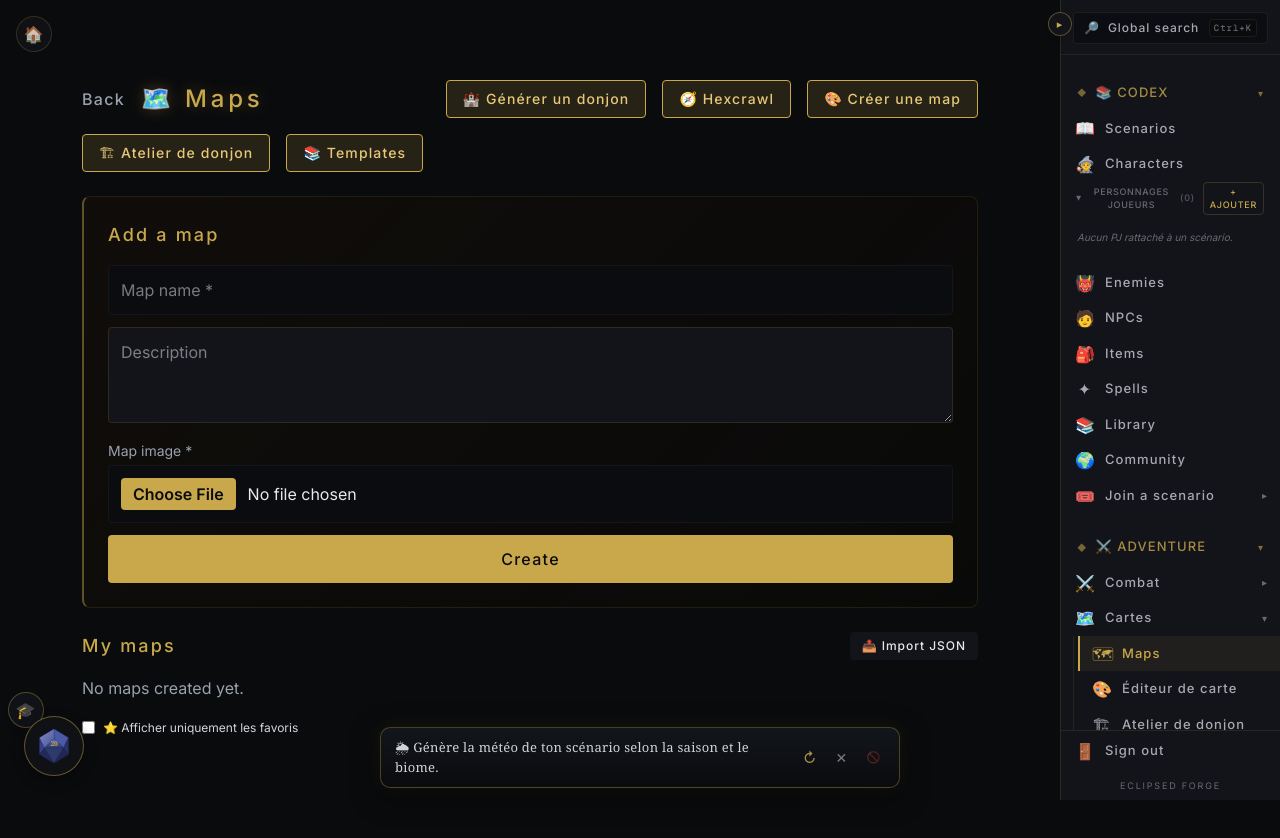
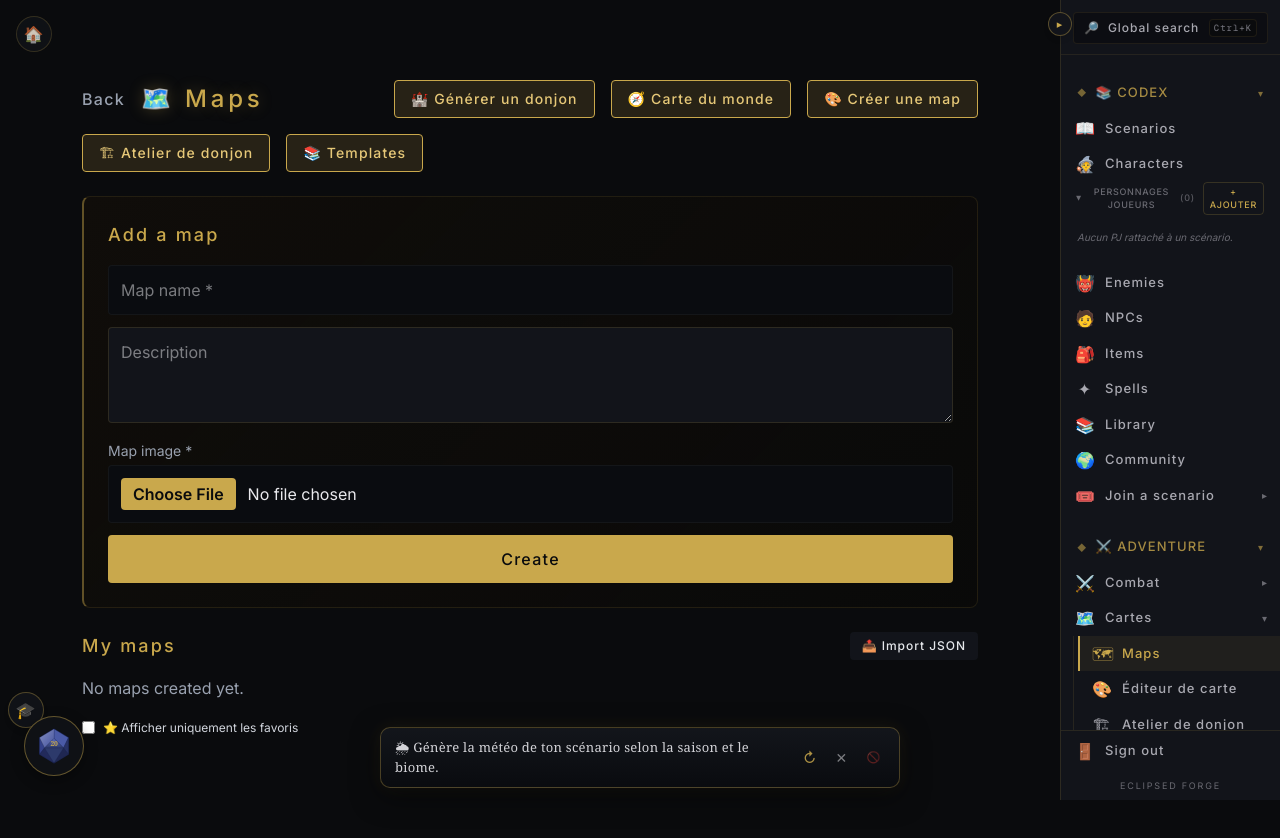
Before and after one commit to varda07/dnd-mj-app, a Next.js app: page /dashboard/maps in a window 1280 px wide. Shown: the top 838 px of the page. Built offline with nearby package versions, Linux system fonts and the light colour scheme.

Commit message:
Renommage hexcrawl vers carte du monde hub exploration

```diff
--- a/app/ROADMAP_CORRECTIONS_V1_VAGUE2.md
+++ b/app/ROADMAP_CORRECTIONS_V1_VAGUE2.md
@@ -212,8 +212,9 @@ Produire un RAPPORT D'AUDIT avec recommandations avant toute suppression.
   - « Préparer un combat » inchangé.
 - **Étape 1 — Réorganisation nav** (`Sidebar.tsx`) :
   - Le hub « Cartes & Exploration » devient **« Cartes »** (Maps, Éditeur, Atelier, Générateur uniquement).
-  - Nouveau hub **« 🧭 Exploration & monde »** = Hexcrawl + Exploration (concepts distincts, sortis de Cartes).
+  - Nouveau hub **« 🌍 Univers »** = Carte du monde + Exploration (concepts distincts, sortis de Cartes).
 - **Étape 2 — Templates de donjons retiré de la nav** : `maps/templates` n'est plus dans la sidebar mais **reste accessible** depuis la page Maps (bouton 📚 Templates). Aucune route/logique supprimée.
+- **Renommage « Hexcrawl » → « Carte du monde »** (UI uniquement) : sidebar, bouton page Maps, titre de la page `maps/hexcrawl`, tip aléatoire. La **route** `/dashboard/maps/hexcrawl` et les **tables** `hexcrawl_maps`/`hex_tiles` restent inchangées (renommage visible seulement, zéro risque DB). Hub renommé **« Univers »** pour éviter la redondance « monde »/« exploration ».
 - `npm run build` ✅.
 
 ### F) 📐 PLAN DÉTAILLÉ — Chantier « Éditeur de cartes unifié » (À VALIDER, non commencé)
@@ -247,7 +248,7 @@ Produire un RAPPORT D'AUDIT avec recommandations avant toute suppression.
 - Lot 3 (petit) : sélecteur de création (Dessiner / Générer / Template) sur la page Maps + redirections.
 - Lot 4 (petit) : retrait des anciennes routes après validation.
 
-**➡️ À VALIDER avant de lancer le chantier. Les étapes 1 & 2 sont faites ; la fusion attend ton feu vert.**
+**✅ PLAN VALIDÉ par le user (2026-07-09).** À réaliser dans une **SESSION DÉDIÉE** (pas maintenant). Ce plan reste documenté ici tel quel comme référence du chantier.
 
 ---
 
--- a/app/components/RandomTip.tsx
+++ b/app/components/RandomTip.tsx
@@ -22,7 +22,7 @@ const TIPS = [
   '📔 À la fin d\'une session, génère un récap automatique depuis le menu scénario.',
   '👥 Suis des MJ pour voir leurs nouvelles créations dans ton flux communauté.',
   '🏆 Débloque des achievements en jouant : lance ton premier dé, ton premier combat…',
-  '⚡ Active le mode Hexcrawl pour un voyage tour-par-tour.',
+  '⚡ Ouvre la Carte du monde pour un voyage tour-par-tour en grille hexagonale.',
   '📌 Pose des marqueurs sur les cartes pour noter pièges, trésors, ennemis.',
   '🌫 Le brouillard de guerre se peint au pinceau sur les maps en présentation.',
   '🎵 La Sound Box te permet de jouer ambiances et musiques pendant la session.',
--- a/app/components/Sidebar.tsx
+++ b/app/components/Sidebar.tsx
@@ -315,10 +315,12 @@ export default function Sidebar() {
     { label: 'Atelier de donjon', icon: '🏗', href: '/dashboard/maps/builder' },
     { label: 'Générateur de donjon', icon: '🏰', href: '/dashboard/maps/generer-donjon' }
   ]
-  // Exploration & monde : Hexcrawl (grille hexa) + Exploration narrative — des
-  // concepts distincts des cartes de combat, sortis de « Cartes ».
+  // Univers : Carte du monde (ex-Hexcrawl, grille hexa) + Exploration narrative
+  // — concepts distincts des cartes de combat, sortis de « Cartes ». Nom de hub
+  // « Univers » choisi pour éviter la redondance avec « Carte du monde » /
+  // « Exploration ».
   const hubExplorationItems: NavItem[] = [
-    { label: 'Hexcrawl', icon: '🧭', href: '/dashboard/maps/hexcrawl' },
+    { label: 'Carte du monde', icon: '🧭', href: '/dashboard/maps/hexcrawl' },
     { label: t('adv_exploration'), icon: '🏞', href: '/dashboard/exploration' }
   ]
   const presentationItem: NavItem = {
@@ -716,7 +718,7 @@ export default function Sidebar() {
             <>
               {renderHub('hub_combat', '⚔️', 'Combat', hubCombatItems)}
               {renderHub('hub_cartes', '🗺️', 'Cartes', hubCartesItems)}
-              {renderHub('hub_exploration', '🧭', 'Exploration & monde', hubExplorationItems)}
+              {renderHub('hub_exploration', '🌍', 'Univers', hubExplorationItems)}
               {renderNavItem(presentationItem)}
             </>
           )}
--- a/app/dashboard/maps/hexcrawl/page.tsx
+++ b/app/dashboard/maps/hexcrawl/page.tsx
@@ -373,7 +373,7 @@ export default function HexcrawlPage() {
             ← Maps
           </button>
           <h1 className="text-xl md:text-2xl font-bold text-[#C9A84C]">
-            🧭 Mode hexcrawl
+            🧭 Carte du monde
           </h1>
           {selectedMap && (
             <span className="text-[11px] text-gray-500 italic ml-auto">
--- a/app/dashboard/maps/page.tsx
+++ b/app/dashboard/maps/page.tsx
@@ -210,7 +210,7 @@ export default function Maps() {
             className="px-4 py-2 rounded font-bold bg-[#C9A84C]/15 text-[#e6c878] border border-[#C9A84C] hover:bg-[#C9A84C]/25 text-sm transition"
             title="Explorer le monde en grille hexagonale"
           >
-            🧭 Hexcrawl
+            🧭 Carte du monde
           </button>
           <button
             type="button"
```
